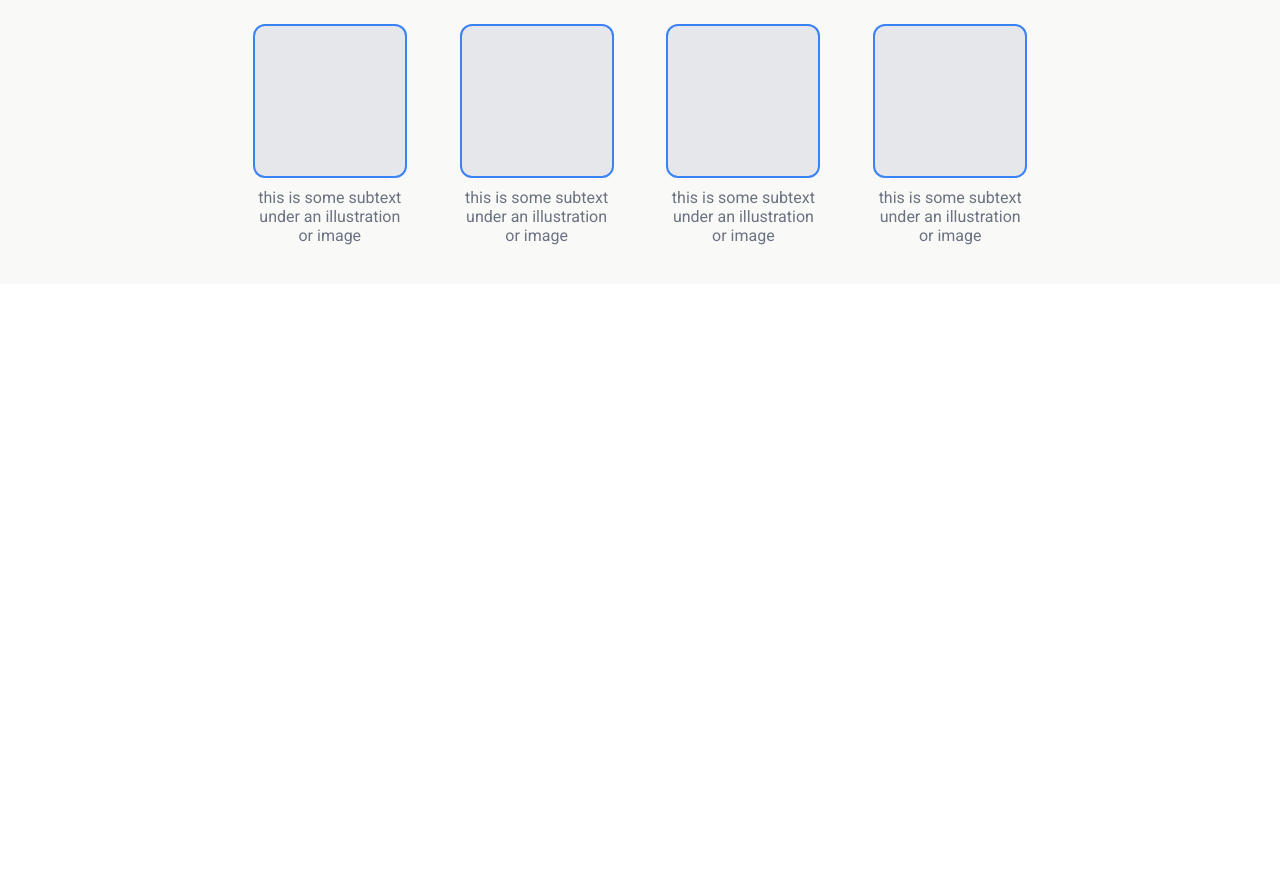
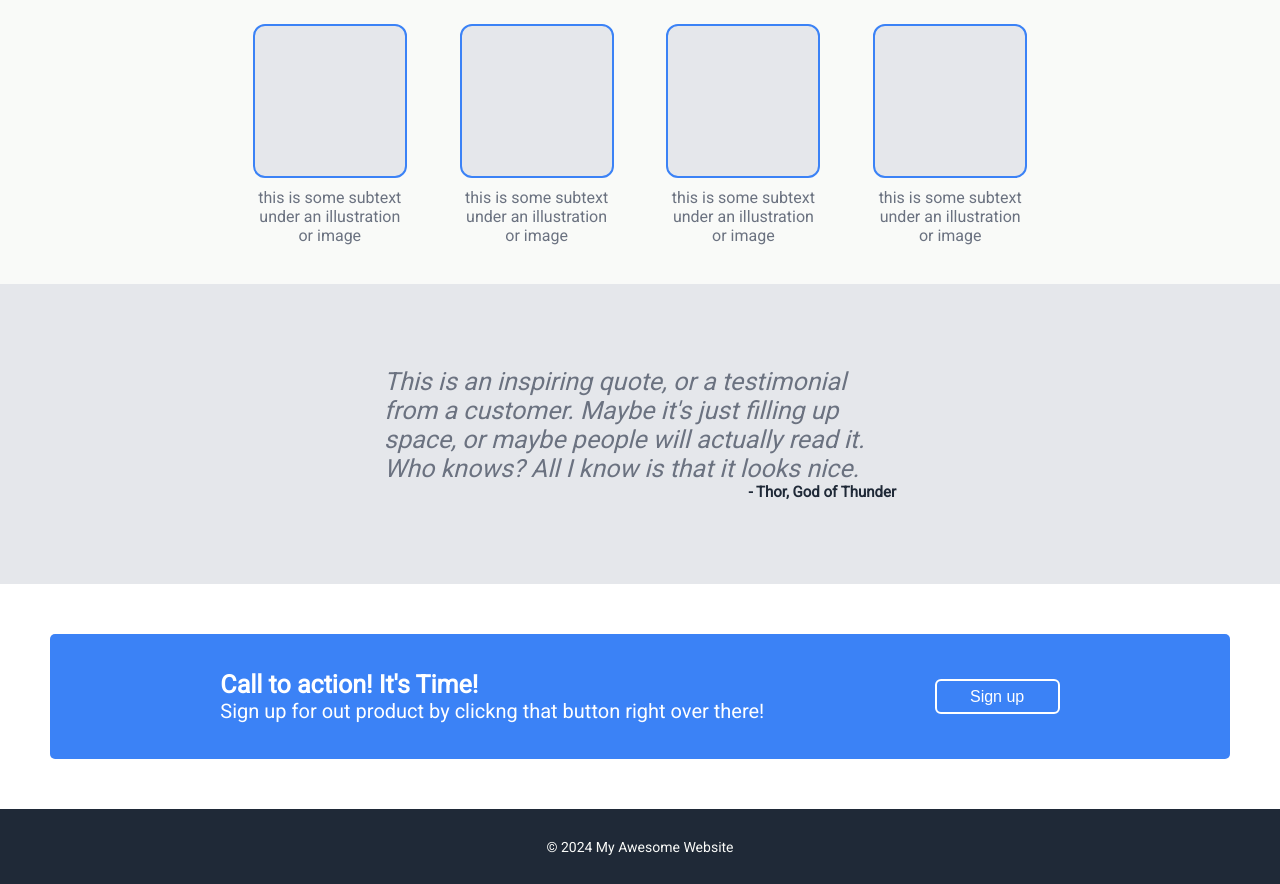
Before and after one commit to TxtrisSammi/landing-page, a plain HTML site: page index.html in a window 1280 px wide. Shown: the part 500-1384 px from the top of the page. Before the commit the page ends 800 px from the top, so only its background shows below. Drawn offline with Linux system fonts and the light colour scheme.

```diff
--- a/index.html
+++ b/index.html
@@ -42,6 +42,26 @@
         </div>
     </div>
 
+    <div class="quote-box">
+        <p id="quote-text"><em>This is an inspiring quote, or a testimonial from a customer. Maybe it's just filling up
+                space,
+                or maybe people will actually read it. Who knows? All I know is that it looks nice.</em>
+        </p>
+        <p id="quote-author">- Thor, God of Thunder</p>
+    </div>
+<div class="spacer">
+    <div class="blue-box">
+        <div class="blue-box-text">
+            <h2>Call to action! It's Time!</h2>
+            <p>Sign up for out product by clickng that button right over there!</p>
+        </div>
+        <button>Sign up</button>
+    </div>
+</div>
+
+<footer>
+    <p>© 2024 My Awesome Website</p>
+</footer>
 
 </body>
 
--- a/style.css
+++ b/style.css
@@ -15,6 +15,7 @@
 
 .hero-box img {
     width: 250px;
+    border-radius: 6px;
 }
 
 .info-box {
@@ -92,3 +93,82 @@
     font-size: 18px;
     color: #e5e7eb;
 }
+
+.quote-box {
+    height: 300px;
+    background-color: #E5E7EB;
+    display: flex;
+    flex-direction: column;
+    align-items: center;
+    justify-content: center;
+    padding-left: 30%;
+    padding-right: 30%;
+
+}
+
+.quote-box #quote-text {
+    font-family: "Roboto", sans-serif;
+    color:#6B7280;
+    font-size: 25px;
+    text-align: left;
+}
+
+.quote-box #quote-author {
+    font-family: "Roboto", sans-serif;
+    color:#1F2937;
+    font-size: 15px;
+    font-weight: 600;
+    align-self: flex-end;
+}
+
+.spacer {
+    padding: 50px;
+    display: flex;
+    justify-content: center;
+}
+
+.blue-box {
+    background-color: #3B82F6;
+    display: flex;
+    height: 125px;
+    width: 1225px;
+    border-radius: 5px;
+    justify-content: space-evenly;
+}
+
+.blue-box button {
+    width: 125px;
+    height: 35px;
+    border: white 2px solid;
+    background-color: #3B82F6;
+    color: white;
+    border-radius: 6px;
+    font-size: 16px;
+    cursor: pointer;
+    align-self: center;
+
+}
+.blue-box p {
+    font-family: "Roboto", sans-serif;
+    color: white;
+    font-size: 20px;
+    text-align: left;
+}
+
+.blue-box h2 {
+    font-family: "Roboto", sans-serif;
+    color: white;
+    font-size: 25px;
+    text-align: left;
+}
+
+footer {
+    background-color: #1F2937;
+    height: 75px;
+    display: flex;
+    justify-content: center;
+    align-items: center;
+    color: #F9FaF8;
+    font-family: "Roboto", sans-serif;
+    font-size: 14px;
+}
```
Also changed, not shown: media/capybara.jpg, media/emotion1.jpg (added), media/emotion2.jpg (added), media/emotion3.jpg (added), media/emotion4.jpg (added).
